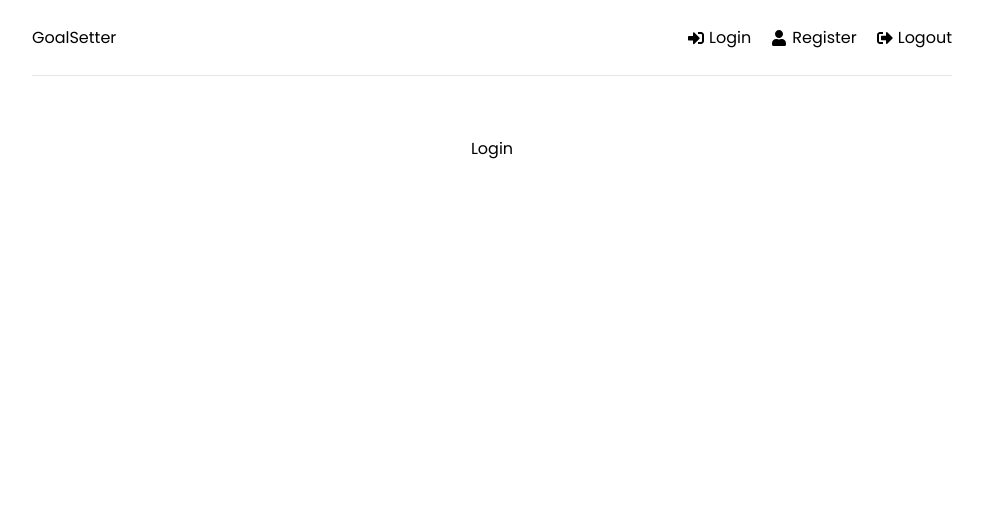
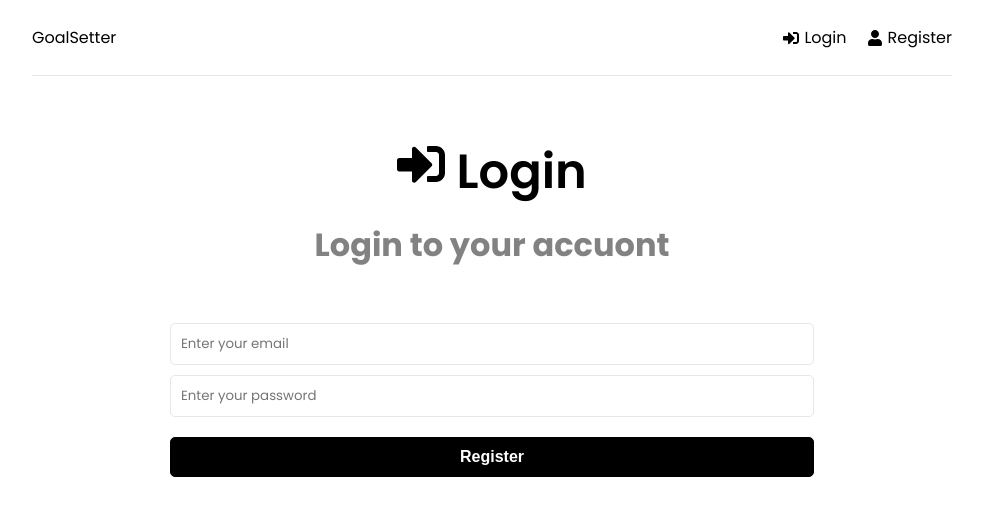
Before and after one commit to tikenov/goal-setter, a React (Create React App) app in the folder frontend/: page /login in a window 1280 px wide. Shown: the top 516 px of the page, without its empty margins (148-1131 px from the left). Built offline with nearby package versions, Linux system fonts and the light colour scheme.

Commit message:
register and logout redux added

```diff
--- a/frontend/package.json
+++ b/frontend/package.json
@@ -1,18 +1,21 @@
 {
   "name": "frontend",
   "version": "0.1.0",
+  "proxy": "http://localhost:5000",
   "private": true,
   "dependencies": {
     "@reduxjs/toolkit": "^1.8.0",
     "@testing-library/jest-dom": "^4.2.4",
     "@testing-library/react": "^9.5.0",
     "@testing-library/user-event": "^7.2.1",
+    "axios": "^0.26.0",
     "react": "^17.0.2",
     "react-dom": "^17.0.2",
     "react-icons": "^4.3.1",
     "react-redux": "^7.2.6",
     "react-router-dom": "^6.2.2",
-    "react-scripts": "5.0.0"
+    "react-scripts": "5.0.0",
+    "react-toastify": "^8.2.0"
   },
   "scripts": {
     "start": "react-scripts start",
--- a/frontend/src/App.js
+++ b/frontend/src/App.js
@@ -3,6 +3,8 @@ import Header from "./components/Header";
 import Dashboard from "./pages/Dashboard";
 import Login from "./pages/Login";
 import Register from "./pages/Register";
+import { ToastContainer } from "react-toastify";
+import 'react-toastify/dist/ReactToastify.css';
 
 function App() {
   return (
@@ -17,6 +19,7 @@ function App() {
           </Routes>
         </div>
       </Router>
+      <ToastContainer />
     </>
   );
 }
--- a/frontend/src/app/store.js
+++ b/frontend/src/app/store.js
@@ -1,5 +1,8 @@
 import { configureStore } from '@reduxjs/toolkit';
+import authReducer from '../features/auth/authSlice';
 
 export const store = configureStore({
-  reducer: {},
+  reducer: {
+    auth: authReducer
+  },
 });
--- a/frontend/src/components/Header.jsx
+++ b/frontend/src/components/Header.jsx
@@ -1,13 +1,33 @@
 import { FaSignInAlt, FaSignOutAlt, FaUser } from "react-icons/fa"
-import { Link } from "react-router-dom"
+import { Link, useNavigate } from "react-router-dom"
+import { useDispatch, useSelector } from "react-redux"
+import { logout, reset } from "../features/auth/authSlice"
+
 
 const Header = () => {
+  const navigate = useNavigate()
+  const dispatch = useDispatch()
+
+  const { user } = useSelector(state => state.auth)
+  const onLogout = () => {
+    dispatch(logout())
+    dispatch(reset())
+    navigate('/')
+  }
   return (
     <header className="header">
       <div className="logo">
         <Link to="/">GoalSetter</Link>
       </div>
       <ul>
+        {user ? (
+          <li>
+            <button className="btn" onClick={onLogout}>
+              <FaSignOutAlt /> Logout
+            </button>
+          </li>
+        ) : (
+          <>
             <li>
               <Link to="/login">
                 <FaSignInAlt /> Login
@@ -18,11 +38,8 @@ const Header = () => {
                 <FaUser /> Register
               </Link>
             </li>
-        <li>
-          <Link to="/logout">
-            <FaSignOutAlt /> Logout
-          </Link>
-        </li>
+          </>
+        )}
       </ul>
 
     </header>
--- /dev/null
+++ b/frontend/src/components/Spinner.jsx
@@ -0,0 +1,9 @@
+const Spinner = () => {
+  return (
+    <div className="loadingSpinnerContainer">
+      <div className="loadingSpinner"></div>
+    </div>
+  )
+}
+
+export default Spinner
--- /dev/null
+++ b/frontend/src/features/auth/authService.js
@@ -0,0 +1,20 @@
+import axios from 'axios';
+
+const API_URL = '/api/users/'
+
+const register = async (userData) => {
+  const response = await axios.post(API_URL, userData)
+  if (response.data)
+    localStorage.setItem('user', JSON.stringify(response.data))
+  return response.data
+}
+const logout = () => {
+  localStorage.removeItem('user')
+}
+
+const authService = {
+  register,
+  logout
+}
+
+export default authService
--- /dev/null
+++ b/frontend/src/features/auth/authSlice.js
@@ -0,0 +1,64 @@
+import { createSlice, createAsyncThunk } from '@reduxjs/toolkit'
+import authService from './authService'
+const user = JSON.parse(localStorage.getItem('user'))
+
+export const register = createAsyncThunk('auth/register',
+  async (user, thunkAPI) => {
+    try {
+      return await authService.register(user)
+    } catch (error) {
+      const message = (error.response && error.response.data && error.response.data.message) ||
+        error.message || error.toString()
+      return thunkAPI.rejectWithValue(message)
+    }
+  })
+
+export const logout = createAsyncThunk('auth/logout',
+  async () => {
+    await authService.logout()
+  })
+
+const initialState = {
+  user: user ? user : null,
+  isLoading: false,
+  isError: false,
+  isSuccess: false,
+  message: ''
+}
+
+export const authSlice = createSlice({
+  name: 'auth',
+  initialState,
+  reducers: {
+    reset: (state) => {
+      state.isLoading = false
+      state.isError = false
+      state.isSuccess = false
+      state.message = ''
+    }
+  },
+  extraReducers: (builder) => {
+    builder
+      .addCase(register.pending, state => {
+        state.isLoading = true
+      })
+      .addCase(register.fulfilled, (state, action) => {
+        state.isLoading = false
+        state.isSuccess = true
+        state.user = action.payload
+
+      })
+      .addCase(register.rejected, (state, action) => {
+        state.isLoading = false
+        state.isError = true
+        state.message = action.payload
+        state.user = null
+      })
+      .addCase(logout.fulfilled, (state) => {
+        state.user = null
+      })
+  }
+})
+
+export const { reset } = authSlice.actions
+export default authSlice.reducer
--- a/frontend/src/pages/Login.jsx
+++ b/frontend/src/pages/Login.jsx
@@ -1,6 +1,62 @@
+import { useState, useEffect } from "react"
+import { FaSignInAlt } from "react-icons/fa"
+
 const Login = () => {
+
+  const [formData, setFormData] = useState({
+    email: '',
+    password: '',
+  })
+
+  const { email, password } = formData
+
+  const onChange = e => {
+    setFormData(ps => ({ ...ps, [e.target.name]: e.target.value }))
+  }
+
+  const onSubmit = e => {
+    e.preventDefault();
+    console.log(e);
+  }
+
   return (
-    <div>Login</div>
+    <>
+      <section className="heading">
+        <h1>
+          <FaSignInAlt /> Login
+        </h1>
+        <p>Login to your accuont</p>
+      </section>
+      <section className="form">
+        <form onSubmit={onSubmit}>
+          <div className="form-group">
+            <input
+              type="email"
+              className="form-control"
+              id="email"
+              name="email"
+              value={email}
+              onChange={onChange}
+              placeholder="Enter your email"
+            />
+            <input
+              type="password"
+              className="form-control"
+              id="password"
+              name="password"
+              value={password}
+              onChange={onChange}
+              placeholder="Enter your password"
+            />
+          </div>
+          <div className="form-group">
+            <button type="submit" className="btn btn-block">
+              Register
+            </button>
+          </div>
+        </form>
+      </section>
+    </>
   )
 }
 
--- a/frontend/src/pages/Register.jsx
+++ b/frontend/src/pages/Register.jsx
@@ -1,5 +1,10 @@
 import { useState, useEffect } from "react"
+import { useDispatch, useSelector } from "react-redux"
+import { useNavigate } from "react-router-dom"
+import { toast } from "react-toastify"
 import { FaUser } from "react-icons/fa"
+import { register, reset } from "../features/auth/authSlice"
+import Spinner from "../components/Spinner"
 
 const Register = () => {
   const [formData, setFormData] = useState({
@@ -11,13 +16,39 @@ const Register = () => {
 
   const { name, email, password, password2 } = formData
 
+  const navigate = useNavigate()
+  const dispatch = useDispatch()
+
+  const { user, isLoading, isError, isSuccess, message } = useSelector(state => state.auth)
+
+  useEffect(() => {
+    if (isError)
+      toast.error(message)
+    if (isSuccess || user)
+      navigate('/')
+    dispatch(reset())
+  }, [user, isError, isSuccess, message, navigate, dispatch])
+
   const onChange = e => {
     setFormData(ps => ({ ...ps, [e.target.name]: e.target.value }))
   }
+
   const onSubmit = e => {
     e.preventDefault();
-    console.log(e);
+    if (password != password2) {
+      toast.error('passwords do not match')
+    } else {
+      const userData = {
+        name,
+        email,
+        password,
+      }
+      dispatch(register(userData))
+    }
   }
+
+  if (isLoading)
+    return <Spinner />
 
   return (
     <>
--- a/package.json
+++ b/package.json
@@ -6,7 +6,8 @@
   "scripts": {
     "start": "node backend/server.js",
     "server": "nodemon backend/server.js",
-    "client": "npm start --prefix frontend"
+    "client": "npm start --prefix frontend",
+    "dev": "concurrently \"npm run server\" \"npm run client\""
   },
   "keywords": [
     "MERN"
@@ -23,6 +24,7 @@
     "mongoose": "^6.2.2"
   },
   "devDependencies": {
+    "concurrently": "^7.0.0",
     "nodemon": "^2.0.15"
   }
 }
```
Also changed, not shown: 2 other files (tests, documents, lock files or other folders). Lines whose indentation alone changed are shown as unchanged.
